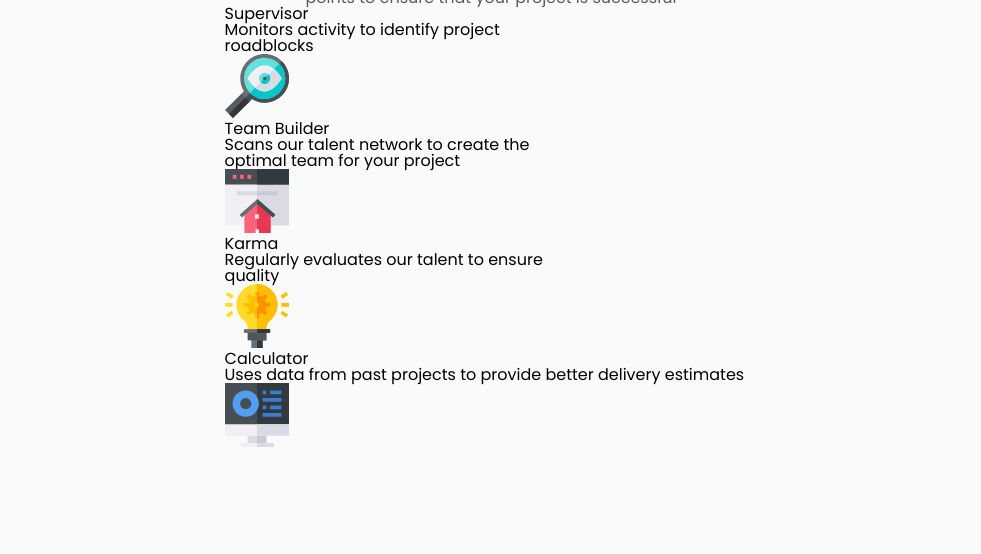
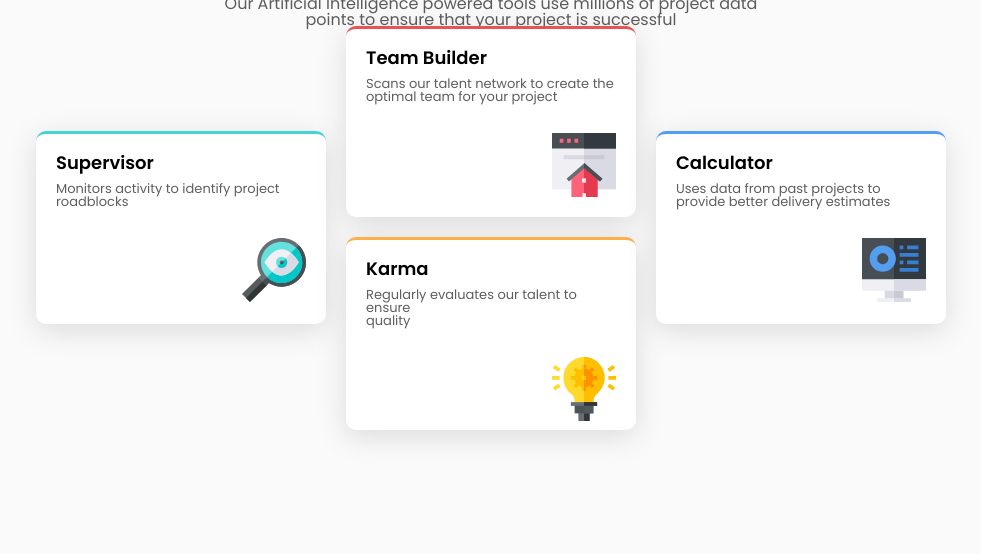
Before and after one commit to mccartheney/Four-card-feature-section, a plain HTML site: page index.html in a window 1280 px wide. Shown: the part 246-800 px from the top of the page, without its empty margins (149-1130 px from the left). Drawn offline with Linux system fonts and the light colour scheme.

Commit message:
Desktop css finalized

```diff
--- a/index.html
+++ b/index.html
@@ -28,8 +28,9 @@
     </div>
 
     <div class="main_content">
-      <div class="main_content_left">
-        <div>
+      <div class="main_content_left ">
+
+        <div class="div_content cyan">
           <h2>
             Supervisor
           </h2>
@@ -44,7 +45,7 @@
       </div>
 
       <div class="main_content_center">
-        <div class="main_content_center_top">
+        <div class="main_content_center_top div_content red">
           <h2>
             Team Builder
           </h2>
@@ -57,7 +58,7 @@
           </div>
         </div>
 
-        <div class="main_content_center_bottom">
+        <div class="main_content_center_bottom div_content orange">
           <h2>
             Karma
           </h2>
@@ -70,13 +71,13 @@
         </div>
       </div>
 
-      <div class="main_content_right">
-        <div>
+      <div class="main_content_right ">
+        <div class="div_content blue">
           <h2>
             Calculator
           </h2>
           <p>
-            Uses data from past projects to provide better delivery estimates
+            Uses data from past projects to <br class="desktop">provide better delivery estimates
           </p>
           <div class="image">
             <img src="./images/icon-calculator.svg" alt="Calculator">
--- a/src/css/style.css
+++ b/src/css/style.css
@@ -40,3 +40,65 @@ body {
     font-weight: 400;
     color: rgba(0, 0, 0, 0.637);
 }
+
+.main_content {
+    display: flex;
+    height: 50vh;
+}
+
+.main_content_left, .main_content_right {
+    display: flex;
+    align-items: center;
+    justify-content: center;
+}
+
+.main_content_center {
+    display: flex;
+    flex-direction: column;
+    justify-content: center;
+}
+
+.div_content {
+    border-radius: 10px;
+    background-color: white;
+    height: 150px;
+    width: 250px;
+    box-shadow: rgba(100, 100, 111, 0.2) 0px 7px 29px 0px;
+    margin: 10px;
+    padding: 20px;
+}
+
+.div_content h2 {
+    font-weight: 600;
+    background-color: var(--Very-Dark-Blue);
+    font-size: 18px;
+    margin-bottom: 10px;
+}
+
+.div_content p{
+    font-size: 13px;
+    font-weight: 400;
+    color: rgba(0, 0, 0, 0.637);
+    margin-bottom: 30px;
+}
+
+.div_content .image{
+    display: flex;
+    justify-content: end;
+}
+
+.red {
+    border-top: 3px solid var(--Red);
+}
+
+.cyan {
+    border-top: 3px solid var(--Cyan);
+}
+
+.blue {
+    border-top: 3px solid var(--Blue);
+}
+
+.orange {
+    border-top: 3px solid var(--Orange);
+}
```
